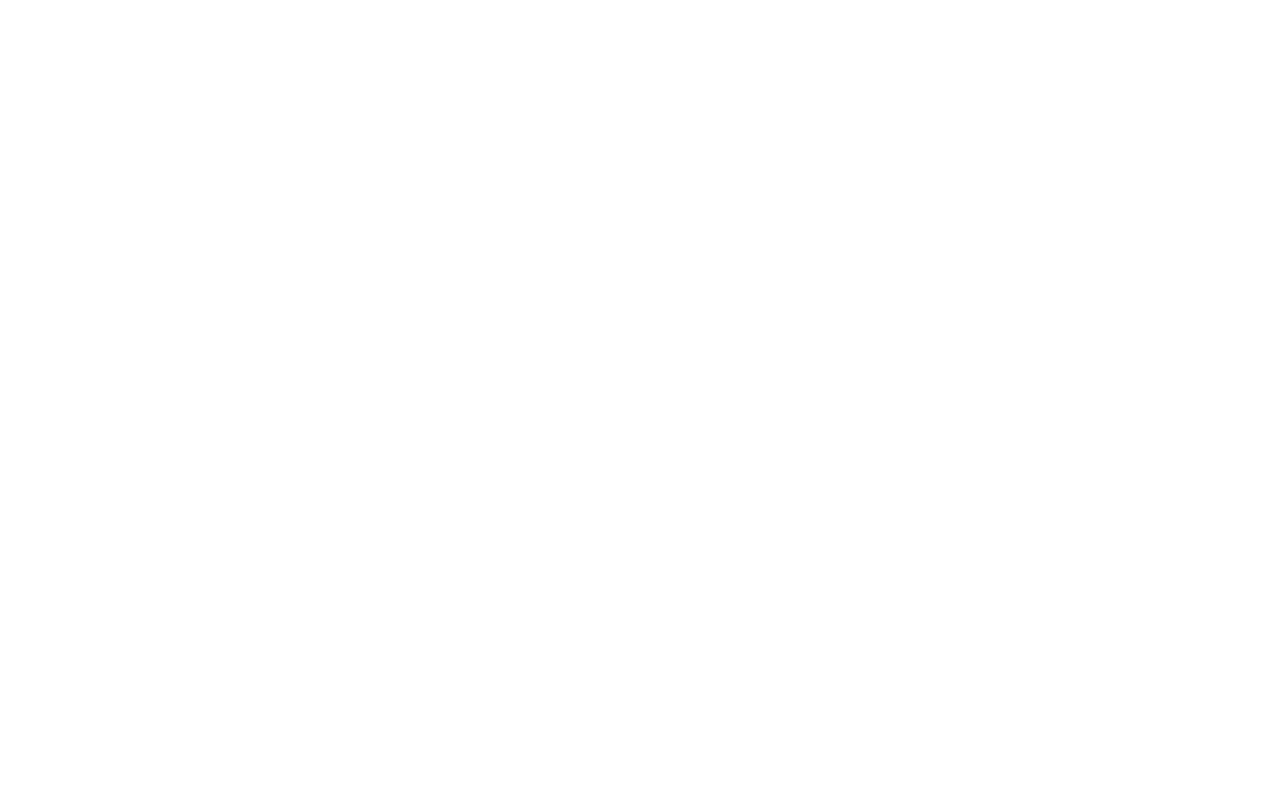
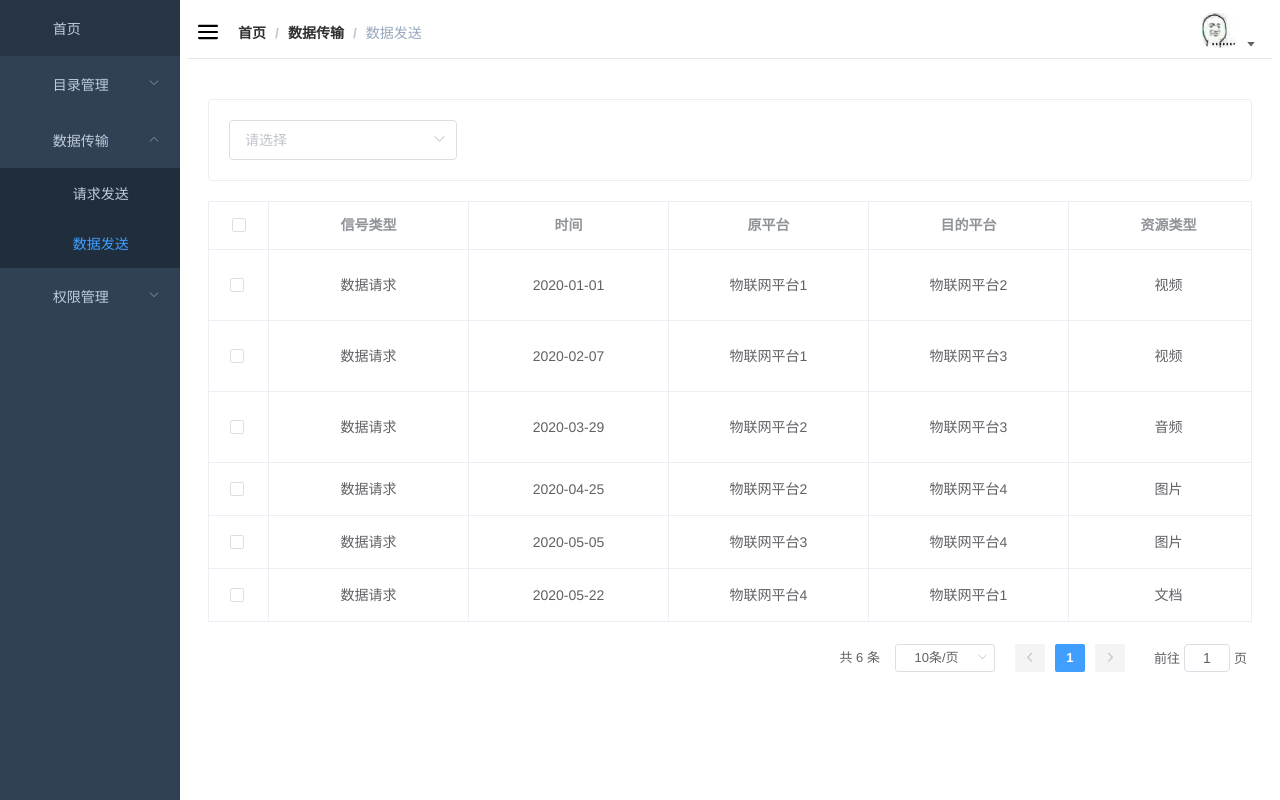
Before and after one commit to Chenziang96/dcd-web, a Vue app: page /#/transmit/send in a window 1280 px wide. Built offline with nearby package versions, Linux system fonts and the light colour scheme.

Commit message:
05-28  20：41

```diff
--- a/src/router/index.js
+++ b/src/router/index.js
@@ -6,8 +6,12 @@
 import ArrangeIndex from '@/views/directory/arrangement/index'
 import DirDetail from '@/views/directory/arrangement/dirDetail'
 import Authority from '@/views/authority/user/index'
+import Send from '@/views/transmit/send/index'
+import DataSend from '@/views/transmit/send/dataSend'
+import Request from '@/views/transmit/receive/index'
 
-Vue.use(Router)
+
+Vue.use(Router);
 
 export default new Router({
   routes: [
@@ -56,6 +60,35 @@
       ]
     },
     {
+      path: '/transmit',
+      component: layout,
+      redirect: '/transmit/send',
+      name: 'transmit',
+      meta: {title: '数据传输', icon: 'send'},
+      children: [
+        {
+          path: 'request',
+          name: 'request',
+          component: Request,
+          meta: {title: '请求发送', icon: 'request_send'}
+        },
+        {
+          path: 'send',
+          name: 'send',
+          component: Send,
+          meta: {title: '数据发送', icon: 'data_send'}
+        },
+        {
+          path: 'dataSend',
+          name: 'dataSend',
+          component: DataSend,
+          meta: {title: '目录数据发送'},
+          hidden:true
+        },
+
+      ]
+    },
+    {
       path: '/authority',
       component: layout,
         redirect: '/authority/user',
--- a/src/views/directory/arrangement/dirDetail.vue
+++ b/src/views/directory/arrangement/dirDetail.vue
@@ -235,6 +235,11 @@
             this.dirAddData.status = '';
           },
           dirConfirmAdd() {
+            this.$confirm('是否要进行该编辑操作?', '提示', {
+              confirmButtonText: '确定',
+              cancelButtonText: '取消',
+              type: 'warning'
+            }).then(() => {
               this.dialogFormVisible2 = false;
               this.dirList.push({
                 id: this.dirAddData.id,
@@ -248,6 +253,7 @@
               this.dirAddData.status = '';
               this.selectChange();
               this.getList();
+            });
           },
           handleDetail(index, row) {
             this.dialogTableVisible = true;
@@ -259,8 +265,14 @@
             this.dirDetailData.status = row.status;
           },
           handleDelete(index,row) {
+            this.$confirm('是否要进行该删除操作?', '提示', {
+              confirmButtonText: '确定',
+              cancelButtonText: '取消',
+              type: 'warning'
+            }).then(() => {
               const index1 = index+this.listQuery.pageSize*(this.listQuery.pageNum-1);
-            if (index1 !== -1) {
+              if (index1 !== -1)
+              {
                 this.dirList.splice(index1, 1);
                 this.$message({
                   message: '删除成功',
@@ -277,6 +289,7 @@
                 this.selectChange();
                 this.getList();
               }
+            });
           },
           handleChange(index, row) {
             this.dialogFormVisible = true;
--- /dev/null
+++ b/src/views/transmit/receive/index.vue
@@ -0,0 +1,13 @@
+<template>
+
+</template>
+
+<script>
+    export default {
+        name: "index"
+    }
+</script>
+
+<style scoped>
+
+</style>
--- /dev/null
+++ b/src/views/transmit/send/dataSend.vue
@@ -0,0 +1,32 @@
+<template>
+  <div>
+    <el-steps :active="active" finish-status="success" style="margin-top: 260px;" align-center>
+      <el-step title="数据过滤"></el-step>
+      <el-step title="通道建立"></el-step>
+      <el-step title="确定发送"></el-step>
+    </el-steps>
+    <div align="center">
+      <el-button style="margin-top: 40px;" @click="next">下一步</el-button>
+    </div>
+  </div>
+</template>
+
+<script>
+    export default {
+        name: "dataSend",
+        data() {
+          return {
+            active: 0
+          }
+        },
+        methods: {
+          next() {
+            if (this.active++ > 2) this.active = 0;
+          }
+        }
+    }
+</script>
+
+<style scoped>
+
+</style>
--- /dev/null
+++ b/src/views/transmit/send/index.vue
@@ -0,0 +1,181 @@
+<template>
+  <div class="app-container">
+    <el-card class="operate-container" shadow="never">
+      <el-row>
+        <el-col :span="22">
+          <el-select v-model="value" clearable placeholder="请选择" @change="selectChange()">
+            <el-option
+              v-for="item in options"
+              :key="item.value"
+              :label="item.label"
+              :value="item.value">
+            </el-option>
+          </el-select>
+        </el-col>
+      </el-row>
+    </el-card>
+    <div class="table-container">
+      <el-table ref="orderTable" :data="list" style="width: 100%;" @selection-change="" border>
+        <el-table-column type="selection" width="60" align="center">
+        </el-table-column>
+        <el-table-column label="信号类型" width="200" align="center">
+          <template slot-scope="scope">{{scope.row.type }}</template>
+        </el-table-column>
+        <el-table-column label="时间" width="200" align="center">
+          <template slot-scope="scope">{{scope.row.time}}</template>
+        </el-table-column>
+        <el-table-column label="原平台" width="200" align="center">
+          <template slot-scope="scope">{{scope.row.originalPlatform}}</template>
+        </el-table-column>
+        <el-table-column label="目的平台" width="200" align="center">
+          <template slot-scope="scope">{{scope.row.destinationPlatform}}</template>
+        </el-table-column>
+        <el-table-column label="资源类型" width="200" align="center">
+          <template slot-scope="scope">{{scope.row.resourceType}}</template>
+        </el-table-column>
+        <el-table-column label="目录名称" align="center">
+          <template slot-scope="scope">{{scope.row.dirName }}</template>
+        </el-table-column>
+        <el-table-column label="状态" width="200" align="center">
+          <template slot-scope="scope">
+            <el-tag size="medium" type="success" v-show="scope.row.status==='0'">已处理</el-tag>
+            <el-tag size="medium" type="warning" v-show="scope.row.status==='1'">未处理</el-tag>
+            <el-tag size="medium" type="danger" v-show="scope.row.status==='2'">拒绝受理</el-tag>
+          </template>
+        </el-table-column>
+      </el-table>
+    </div>
+
+    <!--分页-->
+    <div class="pagination-container">
+      <el-pagination
+        background
+        @size-change="handleSizeChange"
+        @current-change="handleCurrentChange()"
+        layout="total, sizes,prev, pager, next,jumper"
+        :current-page.sync="listQuery.pageNum"
+        :page-size="listQuery.pageSize"
+        :page-sizes="[5,10,15]"
+        :total="pageTotal">
+      </el-pagination>
+    </div>
+  </div>
+</template>
+
+<script>
+    const defaultListQuery = {
+      pageNum: 1,
+      pageSize: 10,
+      orderPerson: null,
+      orderIp: null,
+      orderDir: null,
+      createTime: null,
+    };
+    export default {
+        name: "index",
+        data() {
+          return {
+            options: [{
+              value: '数据请求',
+              label: '数据请求'
+            }, {
+              value: '数据传输',
+              label: '数据传输'
+            }],
+            value: '',
+            listQuery: Object.assign({}, defaultListQuery),
+            request: [
+              { time: '2020-01-01', originalPlatform: '物联网平台1', destinationPlatform: '物联网平台2',
+                resourceType: '视频', dirName: '美国队长1.mp4', type: '数据请求', status: '0' },
+              { time: '2020-02-07', originalPlatform: '物联网平台1', destinationPlatform: '物联网平台3',
+                resourceType: '视频', dirName: '雷神2.mp4', type: '数据请求', status: '0' },
+              { time: '2020-03-29', originalPlatform: '物联网平台2', destinationPlatform: '物联网平台3',
+                resourceType: '音频', dirName: '告白气球.mp3', type: '数据请求', status: '1' },
+              { time: '2020-04-25', originalPlatform: '物联网平台2', destinationPlatform: '物联网平台4',
+                resourceType: '图片', dirName: '图片1.jpg', type: '数据请求', status: '2' },
+              { time: '2020-05-05', originalPlatform: '物联网平台3', destinationPlatform: '物联网平台4',
+                resourceType: '图片', dirName: '图片2.jpg', type: '数据请求', status: '2' },
+              { time: '2020-05-22', originalPlatform: '物联网平台4', destinationPlatform: '物联网平台1',
+                resourceType: '文档', dirName: '作业.txt', type: '数据请求', status: '1' }
+            ],
+            allList: [],
+            selectList: [],
+            list: [],
+            pageTotal: 0,
+            dialogTableVisible: false,
+            dirDetailData: {},
+          }
+        },
+        created() {
+          this.allList = this.request;
+          this.selectList = this.allList;
+          this.getList();
+        },
+        methods: {
+          getList() {
+            this.pageTotal = this.selectList.length;
+            this.list = this.selectList.slice(this.listQuery.pageSize*(this.listQuery.pageNum-1),this.listQuery.pageSize*this.listQuery.pageNum);
+          },
+          selectChange() {
+            if(this.value !== '')
+            {
+              let i = 0;
+              let j = this.allList.length;
+              this.selectList= [];
+              for(i = 0; i < j; i++)
+              {
+                if(this.allList[i].type === this.value)
+                {
+                  this.selectList.push({
+                    time: this.allList[i].time,
+                    originalPlatform: this.allList[i].originalPlatform,
+                    destinationPlatform: this.allList[i].destinationPlatform,
+                    resourceType: this.allList[i].resourceType,
+                    dirName: this.allList[i].dirName,
+                    type: this.allList[i].type,
+                    status: this.allList[i].status
+                  });
+                }
+              }
+              this.listQuery.pageNum = 1;
+            }else
+            {
+              this.selectList = this.allList;
+            }
+            this.getList();
+          },
+          handleSizeChange(val) {            //改变当前页需要展示的目录信息条数后的目录信息的变化
+            this.listQuery.pageNum = 1;
+            this.listQuery.pageSize = val;
+            this.getList();
+          },
+          handleCurrentChange() {            //改变当前页码后需要展示的目录信息的变化
+            this.getList();
+          },
+        }
+    }
+</script>
+
+<style scoped>
+  .form-border {
+    border-right: 1px solid #DCDFE6;
+    border-bottom: 1px solid #DCDFE6;
+    padding: 10px;
+    height: 40px;
+  }
+
+  .form-container-border {
+    border-left: 1px solid #DCDFE6;
+    border-top: 1px solid #DCDFE6;
+    margin-top: 15px;
+    text-align: center;
+  }
+
+  .form-left-bg {
+    background: #F2F6FC;
+  }
+
+  .pull-right {
+    float: right;
+  }
+</style>
```
Lines whose indentation alone changed are shown as unchanged.
